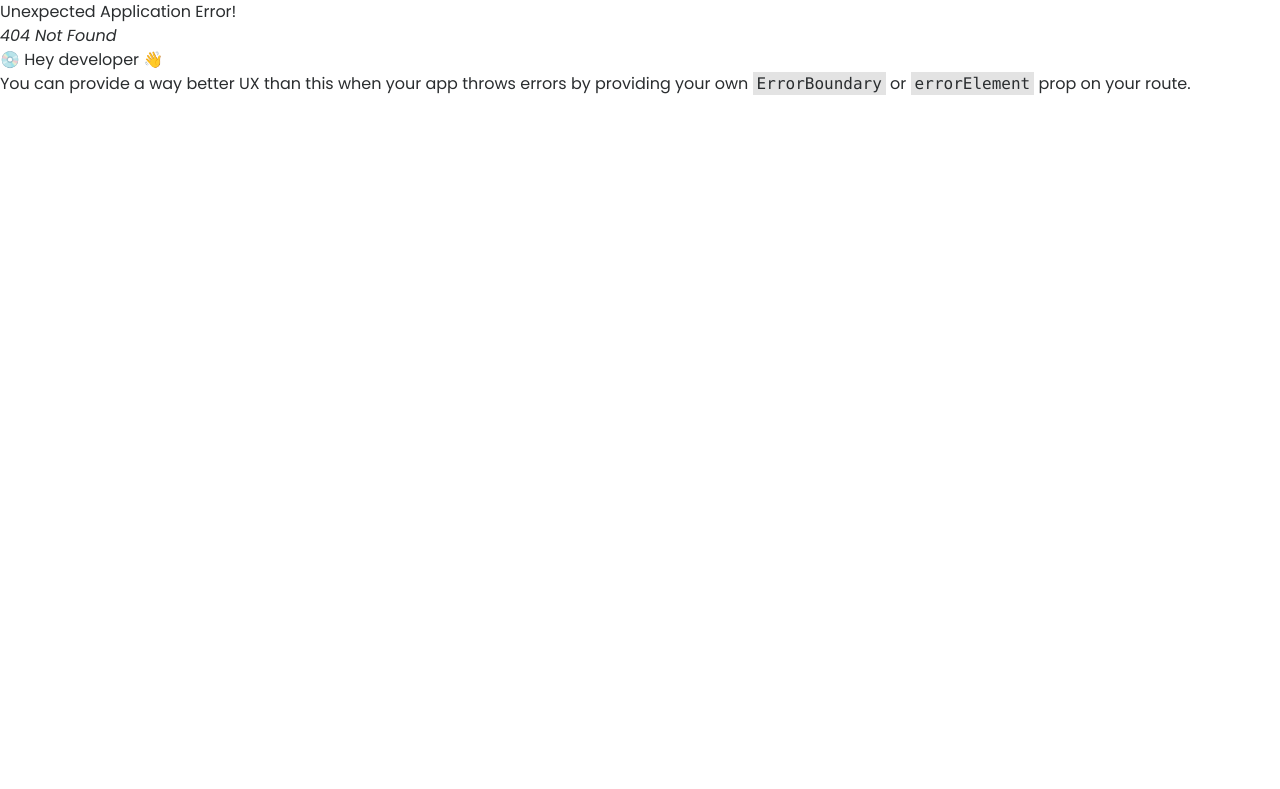
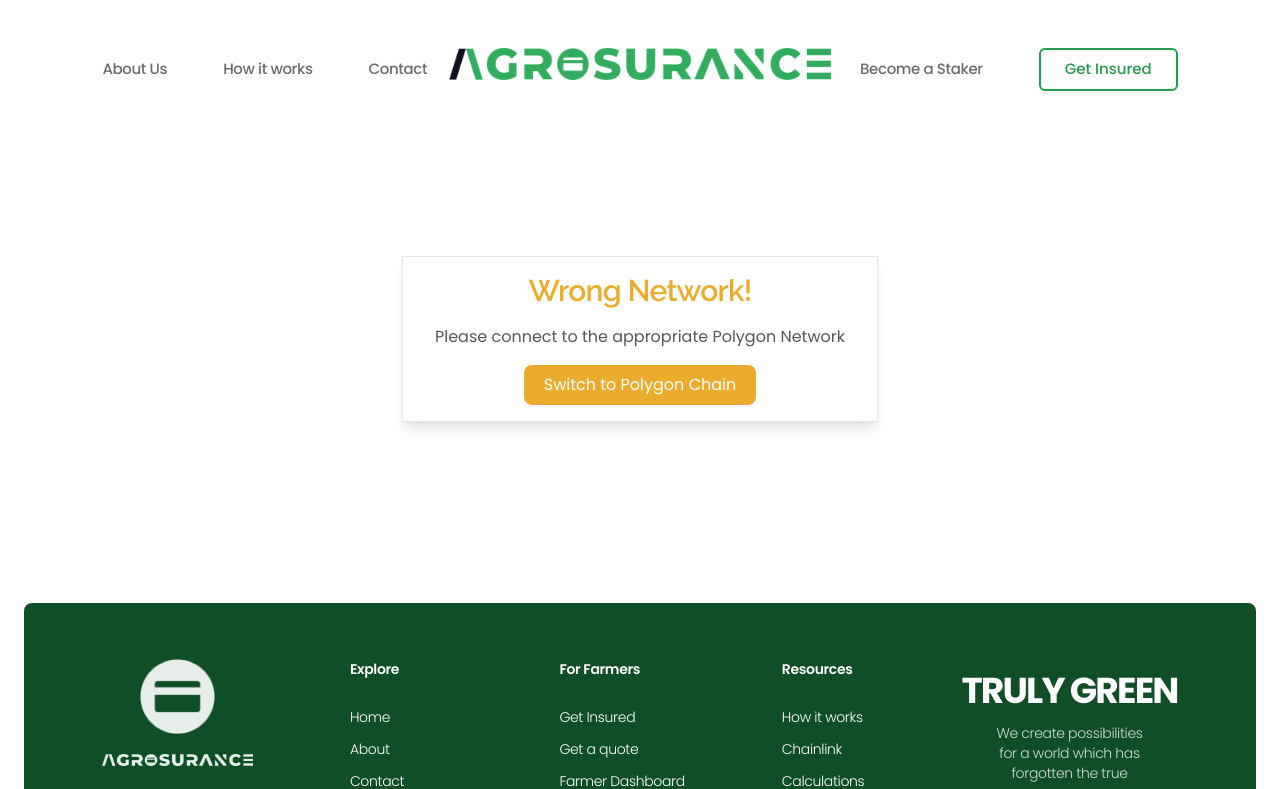
Before and after one commit to agrosurance/Frontend, a React (Vite) app: page /network-error in a window 1280 px wide. Before the commit this address had no page. Shown: the top 789 px of the page. Built offline with nearby package versions, Linux system fonts and the light colour scheme.

Commit message:
network error page and switch network option

```diff
--- a/src/App.tsx
+++ b/src/App.tsx
@@ -22,6 +22,7 @@
 import { AuthContextProvider } from "./contexts/AuthContext";
 import useError from "./hooks/useError";
 import ErrorPage from "./pages/ErrorPage/ErrorPage";
+import SwitchNetworkPage from "./pages/SwitchNetworkPage/SwitchNetworkPage";
 
 export default function App() {
   const router = createBrowserRouter(
@@ -33,6 +34,7 @@
         <Route path="/dashboard" element={<FarmerPage />} />
         <Route path="/about" element={<AboutPage />} />
         <Route path="/contact" element={<ContactPage />} />
+        <Route path="/network-error" element={<SwitchNetworkPage />} />
         <Route path="/error" element={<ErrorPage />} />
       </Route>
     )
--- /dev/null
+++ b/src/pages/SwitchNetworkPage/SwitchNetworkPage.tsx
@@ -0,0 +1,21 @@
+export default function SwitchNetworkPage() {
+  const correctNetwork = "Polygon";
+
+  return (
+    <>
+      <section className="flex min-h-[50vh] items-center justify-center">
+        <div className="flex flex-col items-center gap-y-4 border bg-background px-8 py-4 shadow-lg">
+          <p className="font-raleway text-3xl font-semibold tracking-tight text-secondary">
+            Wrong Network!
+          </p>
+          <p className="text-front text-opacity-80">
+            Please connect to the appropriate {correctNetwork} Network
+          </p>
+          <button className="rounded-lg bg-secondary px-5 py-2 text-back duration-300 hover:-translate-y-1 hover:saturate-150">
+            Switch to {correctNetwork} Chain
+          </button>
+        </div>
+      </section>
+    </>
+  );
+}
```
